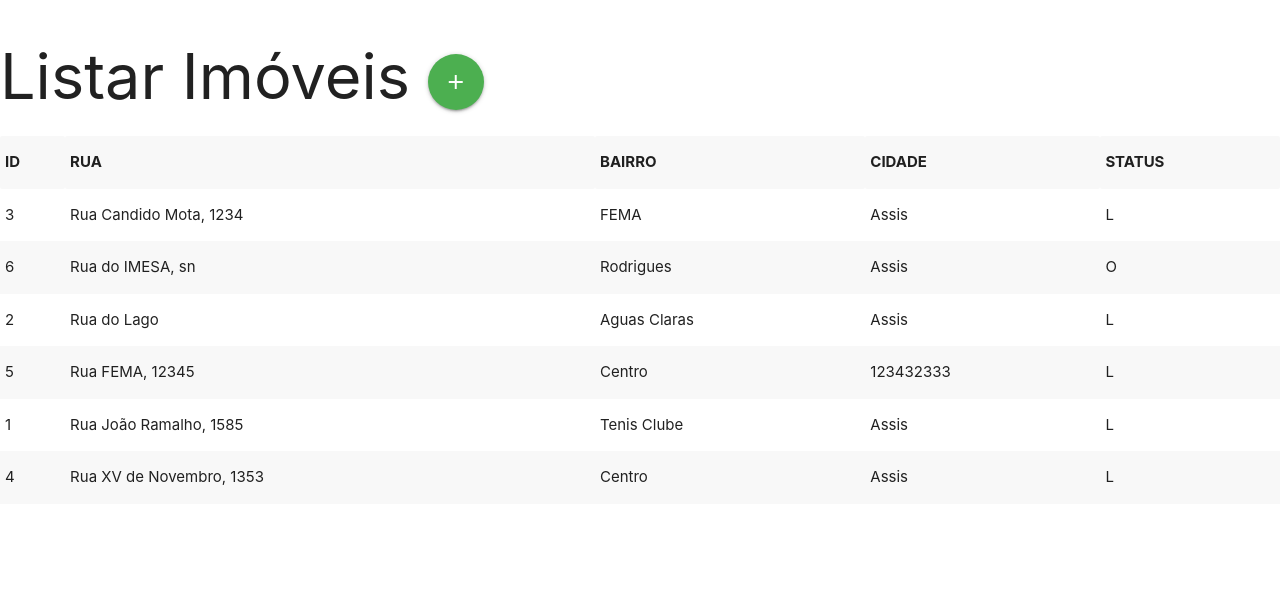
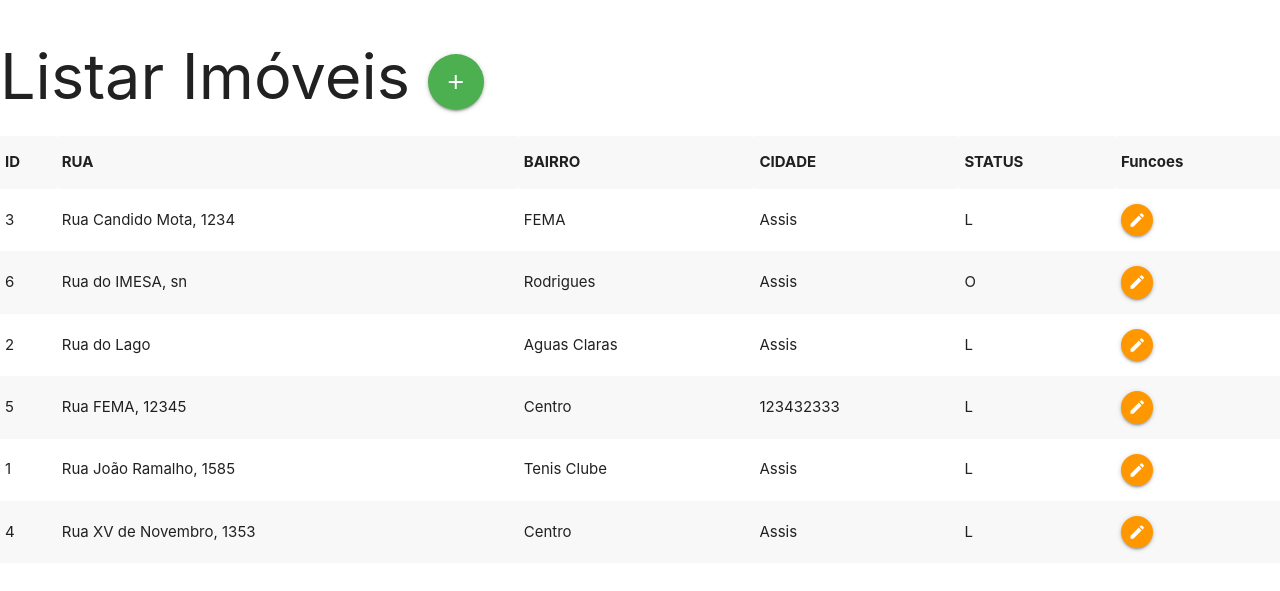
Before and after one commit to arcamolesi/lpbcphp2022, a PHP site: page /lstImovel.php in a window 1280 px wide. Shown: the top 591 px of the page. Run offline with PHP 8.4, Linux system fonts and the light colour scheme; data comes from the database, SQL or seed files in the repository.

Commit message:
insert
Insert

```diff
--- a/lstImovel.php
+++ b/lstImovel.php
@@ -38,6 +38,7 @@
              <th>BAIRRO</th>
              <th>CIDADE</th>
              <th>STATUS</th>
+             <th>Funcoes</th>
         </tr>
 
         <?php
@@ -49,6 +50,13 @@
                     <td><?php echo $imovel['bairro']?></td>
                     <td><?php echo $imovel['cidade']?></td>
                     <td><?php echo $imovel['status']?></td>
+                    <td>
+                    <a class="btn-floating btn-small waves-effect waves-light orange"
+                        onclick="JavaScript:location.href='frmEdtImovel.php?id=' +
+                           <?php echo $imovel['id'];?>">
+                        <i class="material-icons">edit</i>
+                    </a>
+                    </td>
                 </tr>
         <?php } ?>
     </table>
```
